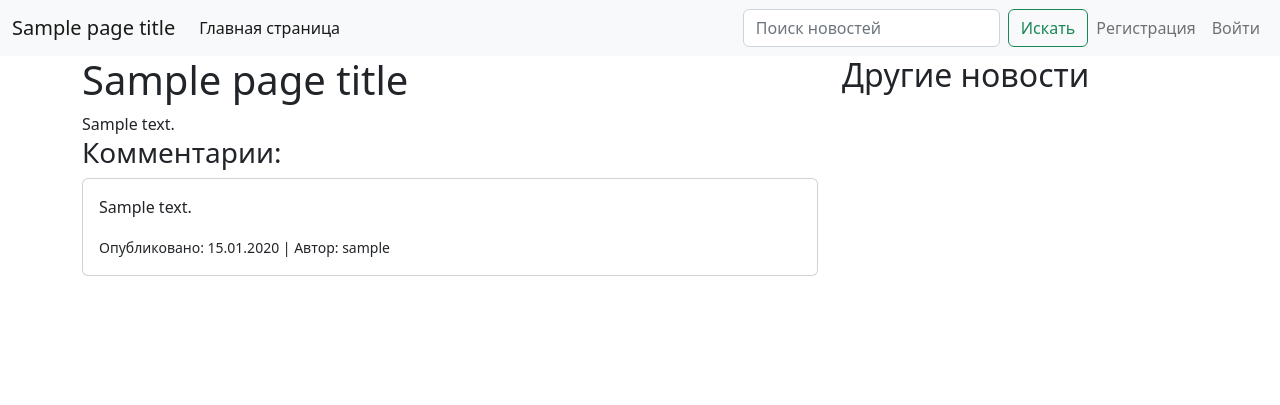
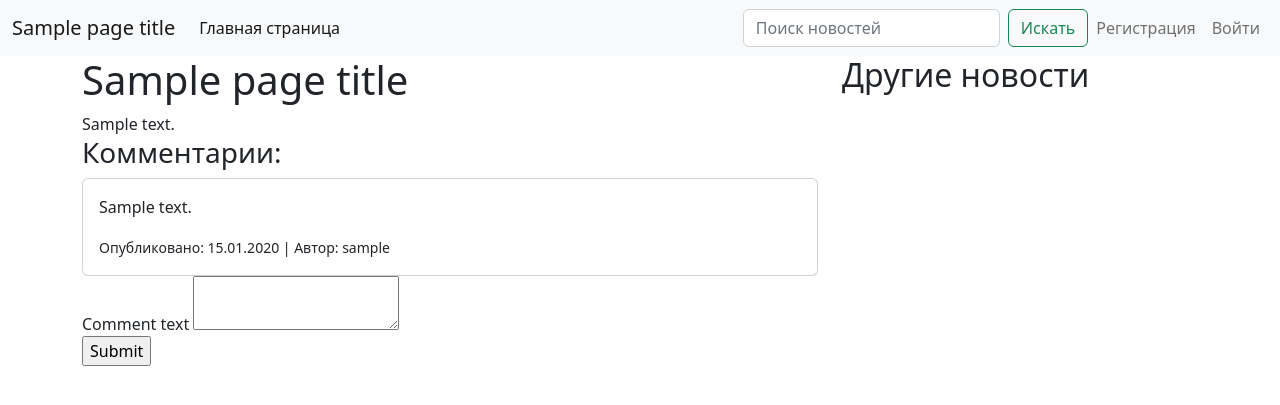
Before and after one commit to AlexSparrow5973/learn_web_repeat, a Flask app: template webapp/templates/news/single_news.html in a window 1280 px wide. Shown: the top 405 px of the page. Run offline with Flask 3, Linux system fonts and the light colour scheme; tables that the repository leaves empty hold one stand-in row (values such as "Sample post"); the template is opened without the code that fills it: values that come from a table or form of the project are taken from there, most other values are stand-ins (such as "Sample title", 1, 10 or a date in 2020); form fields are guessed from the names that the template uses; some libraries are stand-ins or nearby versions.

Commit message:
added comment form

```diff
--- a/webapp/templates/news/single_news.html
+++ b/webapp/templates/news/single_news.html
@@ -4,7 +4,7 @@
 <div class="row">
     <div class="col-8 news_content">
         <h1>{{ page_title }}</h1>
-        <!-- фильтр safe jinji -->
+        <!-- фильтр safe jinji преобразует теги html в тексте для отображения на странице -->
         {{ news.text|safe }}
     {% if news.comments %}
     <h3>Комментарии:</h3>
@@ -20,6 +20,14 @@
     </div>
     {% endfor %}
     {% endif %}
+    <form action="{{ url_for('news.add_comment') }}" method="POST">
+        {{ comment_form.hidden_tag() }}
+        <div class="form-group">
+            {{ comment_form.comment_text.label }}
+            {{ comment_form.comment_text() }}
+        </div>
+        {{ comment_form.submit() }}
+    </form>
     </div>
     <div class="col-4">
         <h2>Другие новости</h2>
```
Also changed, not shown: webapp/news/forms.py (added, +13 -0 lines), webapp/news/views.py (+9 -2 lines).
